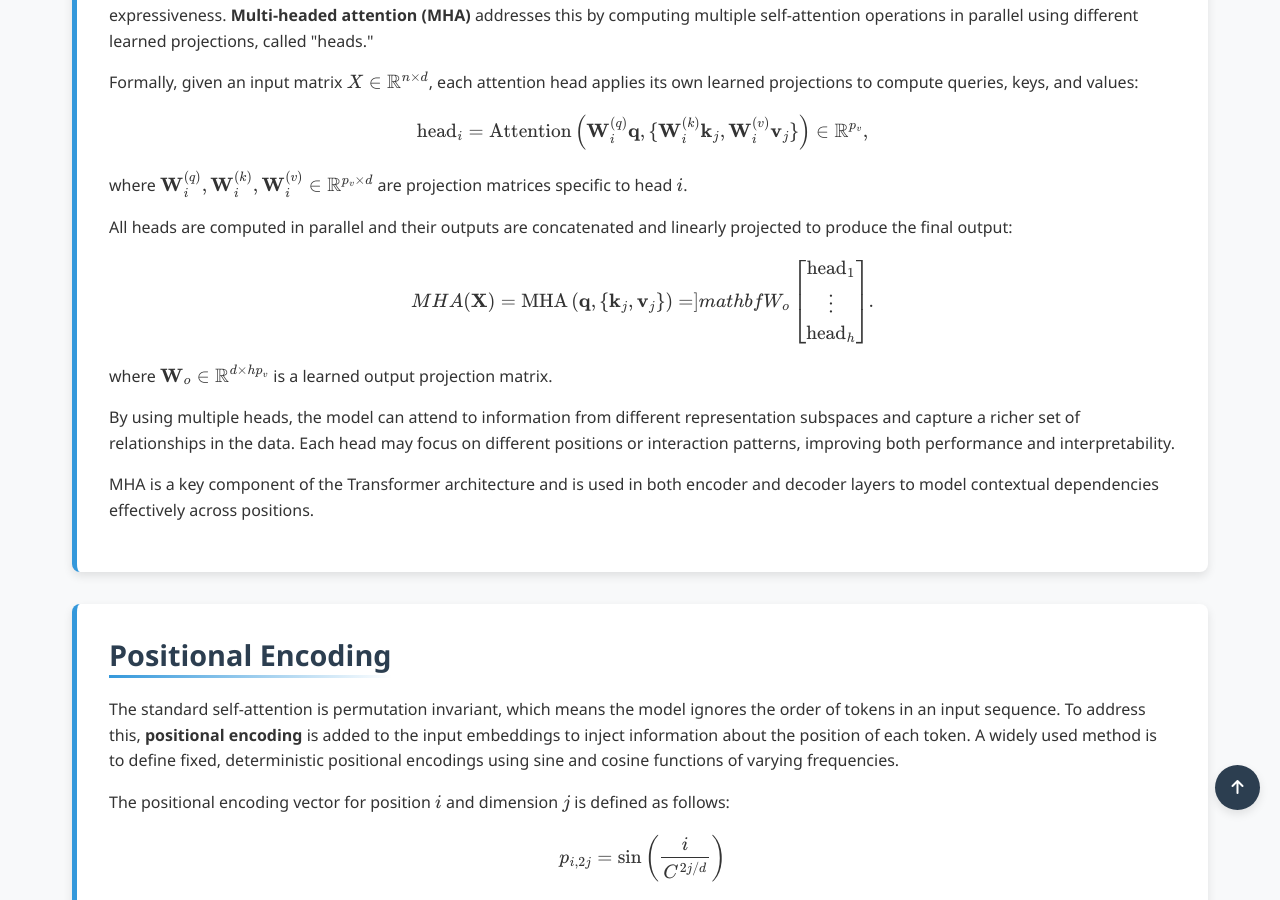
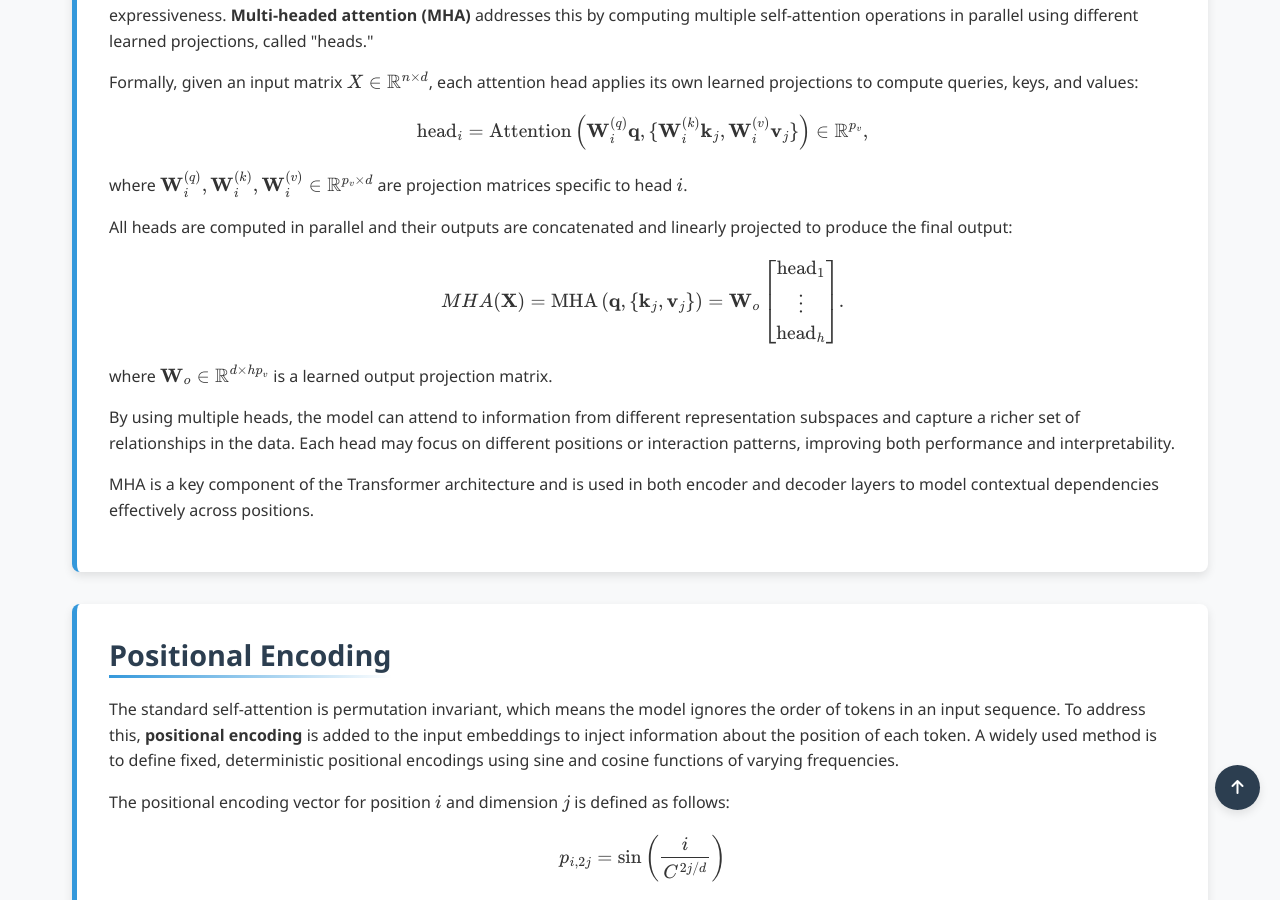
Before and after one commit to Yusukey01/yusukey01.github.io, a Jekyll site: the page built from Mathematics/Machine_learning/deep_nn.html, in a window 1280 px wide and 900 px high, scrolled down 4201 px. Built offline with Jekyll 4.4.1, drawn with Linux system fonts in a browser that asks for light colours.

```diff
--- a/Mathematics/Machine_learning/deep_nn.html
+++ b/Mathematics/Machine_learning/deep_nn.html
@@ -215,7 +215,7 @@ uses_python: false
                     All heads are computed in parallel and their outputs are concatenated and linearly projected to produce the final output:
                     \[
                     MHA(\mathbf{X}) = \text{MHA}\left(\mathbf{q}, \{\mathbf{k}_j, \mathbf{v}_j\}\right)
-                        = ]mathbf{W}_o  \begin{bmatrix}
+                        = \mathbf{W}_o  \begin{bmatrix}
                                     \text{head}_1 \\
                                     \vdots \\
                                     \text{head}_h\\
```
